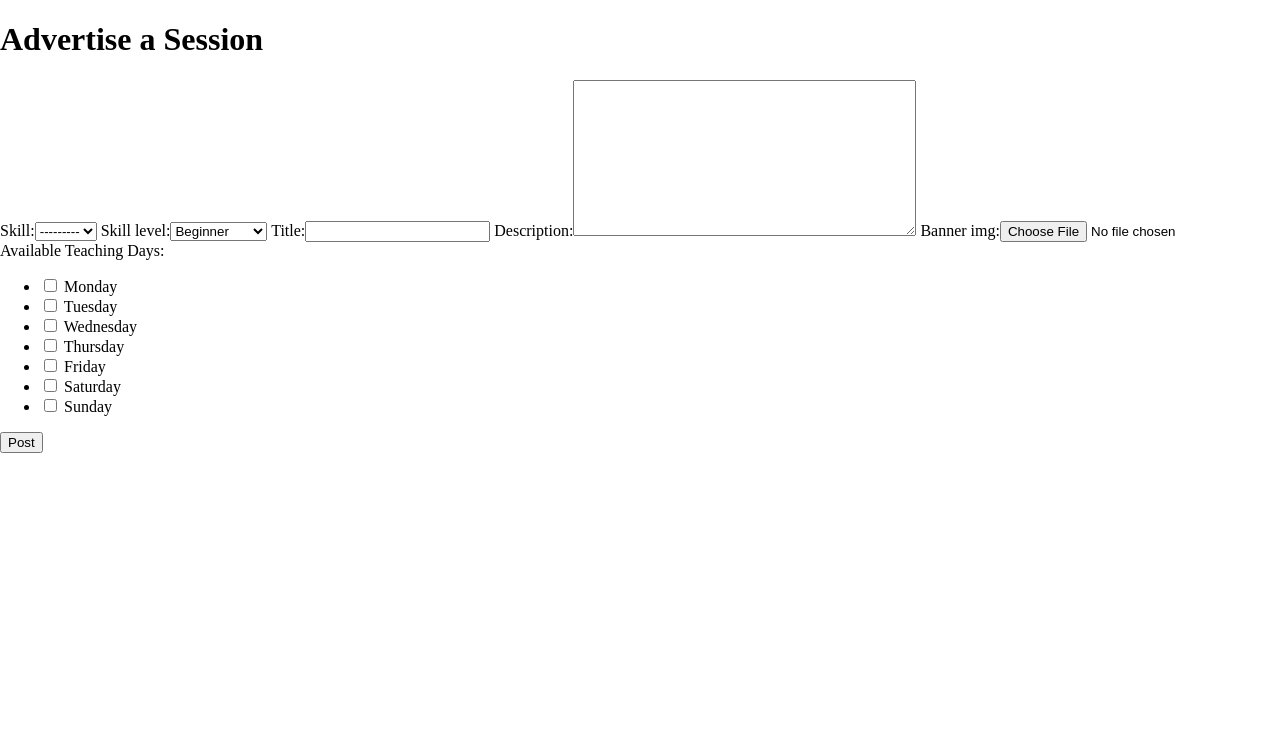
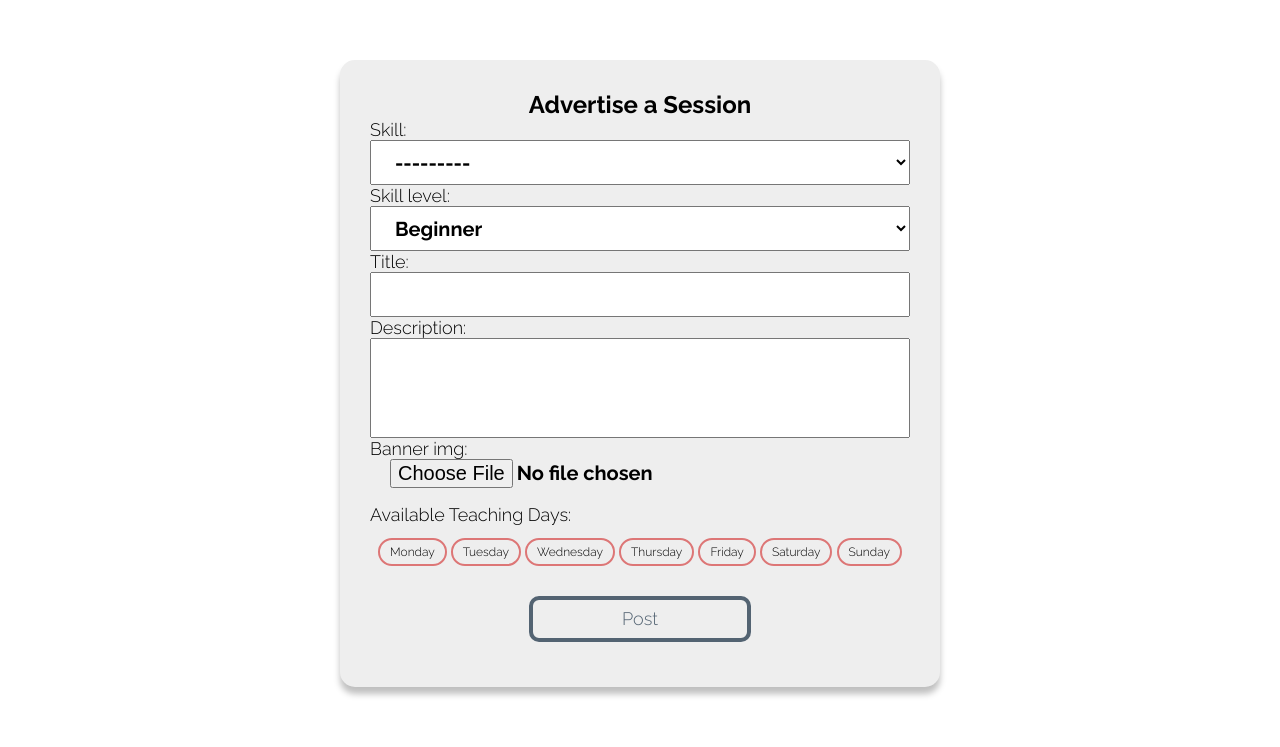
Before and after one commit to Deb0890/Ours, a Django app: page /lesson/new in a window 1280 px wide. Shown: the part 64-811 px from the top of the page. Before the commit the page ends 517 px from the top, so only its background shows below. Run offline with Django 3.2, Linux system fonts and the light colour scheme; a user stored in the database is signed in; data that the repository does not hold is empty.

Commit message:
Stylen say selection

```diff
--- a/OURS/OURS/settings.py
+++ b/OURS/OURS/settings.py
@@ -30,7 +30,7 @@ BASE_DIR = Path(__file__).resolve().parent.parent
 SECRET_KEY = 'django-insecure---bt)dwur3jb#=uhp--05r*yk)(v440vg$n=3%8_ksu30!aznu'
 
 # SECURITY WARNING: don't run with debug turned on in production!
-DEBUG = False
+DEBUG = True
 
 TEST_SERVER = False
 
--- /dev/null
+++ b/OURS/main/static/css/forms.style.css
@@ -0,0 +1,107 @@
+main {
+    width: 600px;
+    margin: 60px auto;
+
+    text-align: center;
+
+    font-family: 'Raleway', sans-serif;
+    font-weight: 300;
+
+    border-radius: 15px;
+    background-color: #eeeeee;
+    box-shadow: 0px 7px 6px rgba(0, 0, 0, 0.25);
+    padding: 30px;
+}
+
+button {
+    width: 222px;
+    height: 45.58px;
+    border: 4px solid#536372;
+    background: none;
+    outline: none;
+    transition: .5s;
+    border-radius: 10px;
+
+    font-family: 'Raleway', sans-serif;
+    font-weight: 300;
+    font-size: 18px;
+
+    color: #536372;
+
+    margin: 20px auto 15px auto;
+  }
+
+
+  button:hover {
+
+    background: #536372;
+    color: white;
+    cursor: pointer;
+  }
+
+ h1 {
+      margin: 0;
+  }
+  p {
+      margin: 8px;
+  }
+  h2 {
+    margin: 8px;
+  }
+form {
+    display: flex;
+    flex-direction: column;
+}
+  .form-container label {
+    font-family: 'Raleway', sans-serif;
+    font-weight: 300;
+    font-size: 18px;
+    text-align: left;
+
+  }
+
+  .form-container input, textarea, select {
+    margin: 0 auto;
+    width: 100%;
+    height: 45px;
+    font-family: 'Raleway', sans-serif;
+    font-weight: 600;
+    font-size: 20px;
+    padding-left: 20px;
+  }
+
+  .form-container textarea {
+
+    height: 100px;
+    resize: none;
+
+  }
+
+  .form-container input[type='password'] {
+    font-size: 40px;
+  }
+
+
+ul * {
+    all: unset;
+    padding: 0;
+}
+
+
+#id_day_selector {
+    padding: 0;
+
+}
+#id_day_selector label{
+    cursor: pointer;
+    border: solid 2px rgb(221, 118, 118);
+    border-radius: 50px;
+    padding: 5px 10px;
+
+    font-size: 12px;
+
+}
+#id_day_selector input{
+    display: none;
+
+}
--- /dev/null
+++ b/OURS/main/static/js/forms.js
@@ -0,0 +1,14 @@
+
+
+
+const dayLabels = document.querySelectorAll('li label')
+const dayLabelsArr = Array.from(dayLabels)
+
+
+const handleDayClick = (e) => {
+    e.target.style.background = (e.target.style.background === 'rgb(221, 118, 118)') ? 'unset' : 'rgb(221, 118, 118)'
+}
+
+dayLabelsArr.forEach(label => {
+    label.addEventListener('click', handleDayClick)
+});
--- a/OURS/main/templates/pages/lesson-create.html
+++ b/OURS/main/templates/pages/lesson-create.html
@@ -1,13 +1,27 @@
-{% extends 'pages/base.html' %} {% block title %}
+{% extends 'pages/base.html' %}
+{% load static %}
+
+{% block title %}
     <title>Lesson Create</title>
-{% endblock title %} {% block css %}
-<link rel="stylesheet" href="style.css" />
+{% endblock title %}
+
+{% block javascript %}
+    <script defer src="{% static 'js/forms.js' %}"></script>
+{% endblock javascript %}
+
+{% block css %}
+    <link rel="stylesheet" href="{% static 'css/forms.style.css' %}" />
 {% endblock css %}
+
 {% block content %}
+<main>
+    <section class="form-container">
     <h1>Advertise a Session</h1>
     <form method="POST">
         {% csrf_token %}
         {{form}}
-<input type="submit" value="Post"/>
+        <button type="submit">Post</button>
     </form>
+    </section>
+</main>
 {% endblock content %}
--- a/OURS/users/templates/auth/profile.html
+++ b/OURS/users/templates/auth/profile.html
@@ -4,9 +4,10 @@
 <title>Profile</title>
 {% endblock title %}
 {% block css %}
-  <link rel="stylesheet" href="{% static 'css/base.style.css' %}" />
+  <link rel="stylesheet" href="{% static 'css/lesson-single.style.css' %}" />
 {% endblock css %}
 {% block content %}
+<main>
 <h1>Update Profile</h1>
 <form method="post">
   {% csrf_token %}
@@ -14,4 +15,6 @@
   {{ profile_form.as_p }}
   <button type="submit">Save changes</button>
 </form>
+</main>
+
 {% endblock content %}
```
Lines whose indentation alone changed are shown as unchanged.
